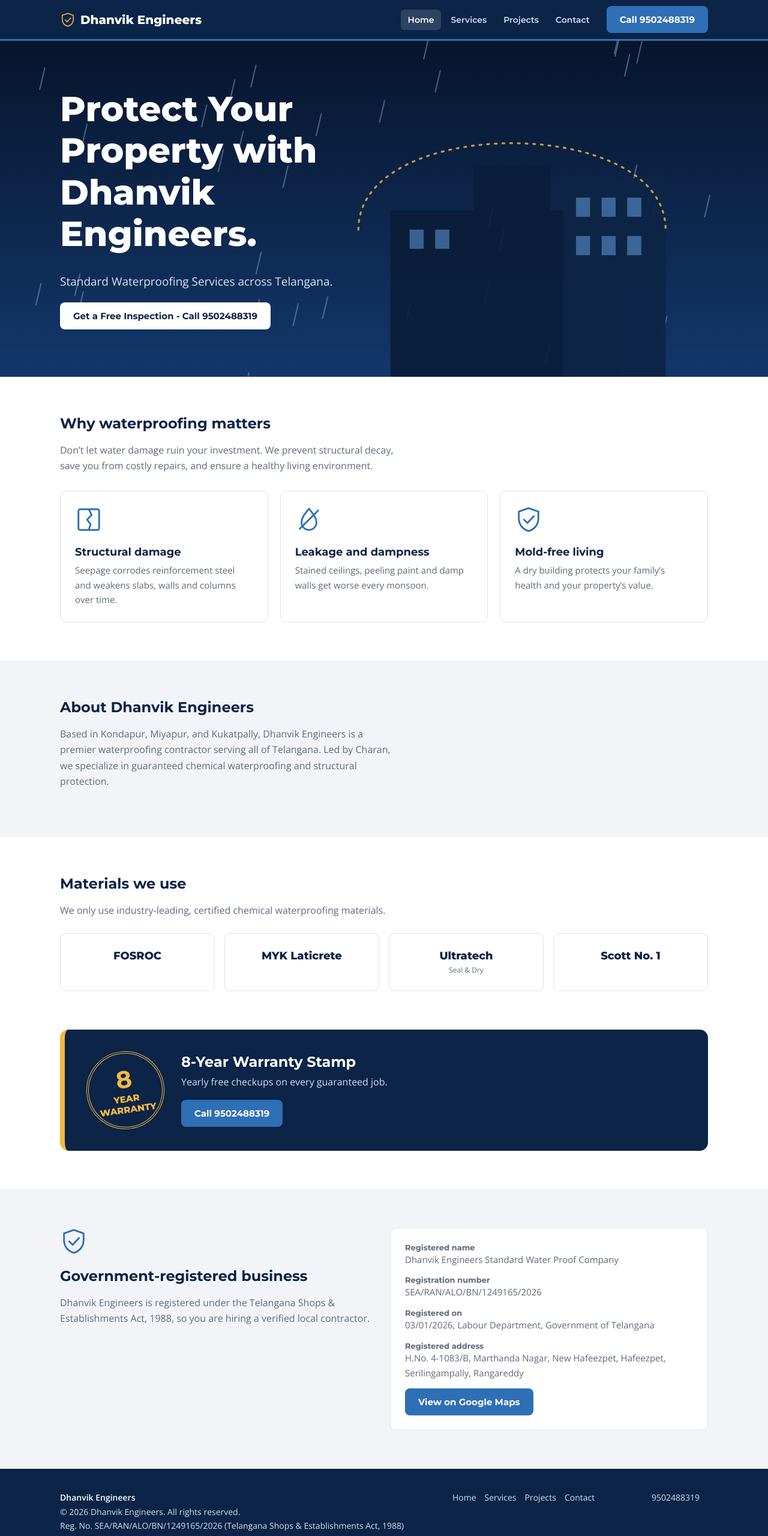
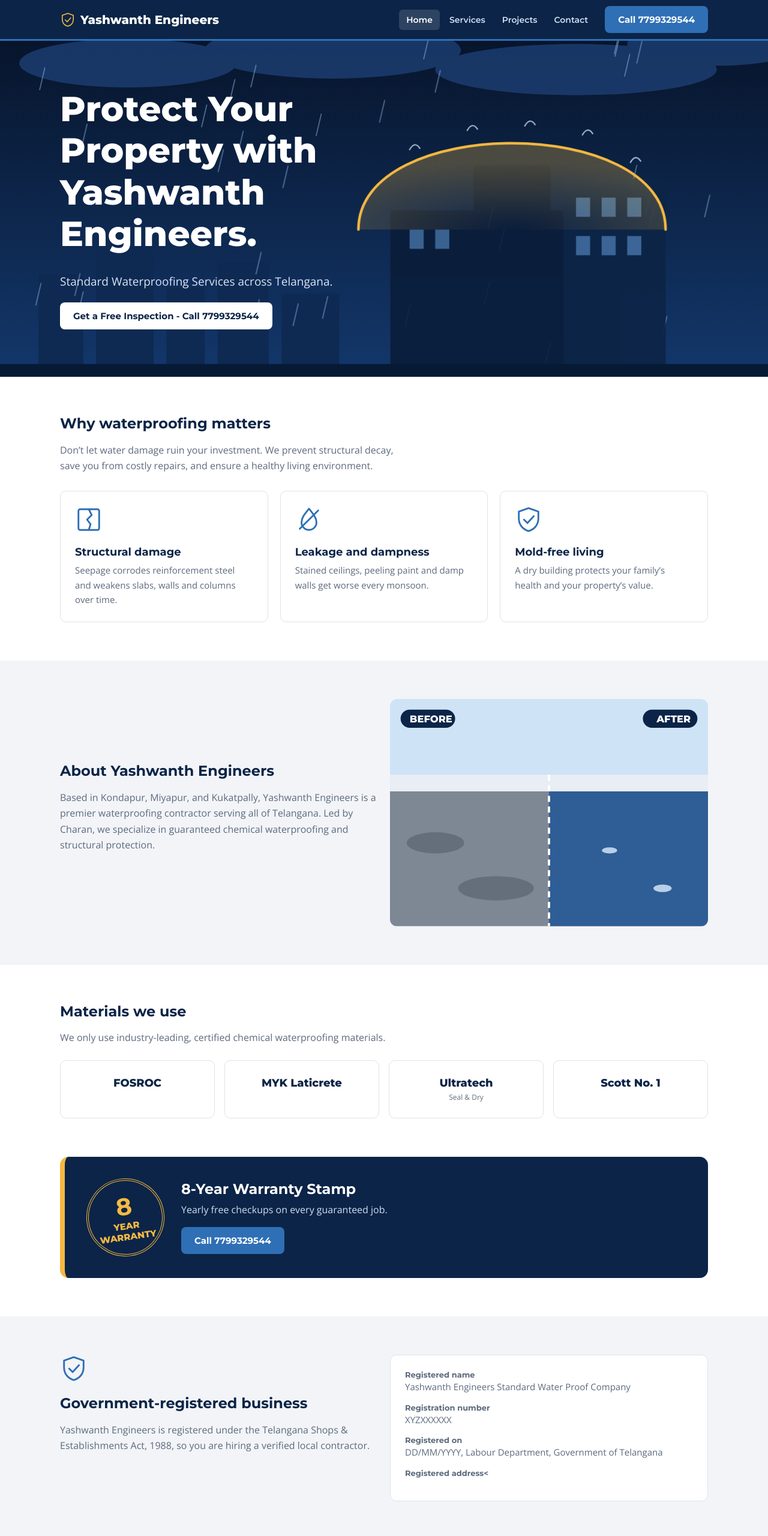
Before and after one commit to nbraju/Dhanvik_Engineers, a plain HTML site: page index.html in a window 1280 px wide. Shown: the top 2560 px of the page at 60% size. Drawn offline with nearby package versions, Linux system fonts and the light colour scheme.

Commit message:
Update company name from Dhanvik to Yashwanth

```diff
--- a/index.html
+++ b/index.html
@@ -3,7 +3,7 @@
 <head>
 <meta charset="utf-8">
 <meta name="viewport" content="width=device-width, initial-scale=1, viewport-fit=cover">
-<title>Dhanvik Engineers | Waterproofing Contractors in Telangana</title>
+<title>Yashwanth Engineers | Waterproofing Contractors in Telangana</title>
 <link rel="preconnect" href="https://fonts.googleapis.com">
 <link href="https://fonts.googleapis.com/css2?family=Montserrat:wght@600;700;800&family=Open+Sans:wght@400;600&display=swap" rel="stylesheet">
 <style>
@@ -63,7 +63,7 @@ a:focus-visible,button:focus-visible,input:focus-visible,select:focus-visible,te
 /* gallery */
 .masonry{columns:3 260px;column-gap:18px}
 .shot{break-inside:avoid;margin:0 0 18px;border-radius:10px;overflow:hidden;border:1px solid var(--line);background:var(--bg)}
-.shot .ph{display:grid;place-content:center;color:rgba(255,255,255,.85);font:600 13px Montserrat,sans-serif;text-align:center;padding:10px}
+.shot svg{display:block;width:100%;height:auto}
 .shot figcaption{padding:12px 14px;font-size:14px;color:var(--mut)}
 .cta{text-align:center}
 /* contact */
@@ -100,11 +100,11 @@ footer a{text-decoration:none;margin-right:14px}footer a:hover{text-decoration:u
 
 <header>
 <div class="bar">
-<a class="logo" href="#home"><svg width="26" height="26" style="color:#f5b942"><use href="#i-shield"/></svg>Dhanvik Engineers</a>
+<a class="logo" href="#home"><svg width="26" height="26" style="color:#f5b942"><use href="#i-shield"/></svg>Yashwanth Engineers</a>
 <nav aria-label="Main">
 <a href="#home" data-p="home">Home</a><a href="#services" data-p="services">Services</a><a href="#projects" data-p="projects">Projects</a><a href="#contact" data-p="contact">Contact</a>
 </nav>
-<a class="btn" href="tel:9502488319">Call 9502488319</a>
+<a class="btn" href="tel:7799329544">Call 7799329544</a>
 </div>
 </header>
 
@@ -113,16 +113,16 @@ footer a{text-decoration:none;margin-right:14px}footer a:hover{text-decoration:u
 <section class="page" id="p-home">
 <div class="hero">
 <svg class="scene" viewBox="0 0 1200 560" preserveAspectRatio="xMidYMax slice" aria-hidden="true">
-<g class="rain" id="rain"></g>
+<defs><radialGradient id="dg" cx="50%" cy="100%" r="80%"><stop offset="0" stop-color="#f5b942" stop-opacity="0"/><stop offset="1" stop-color="#f5b942" stop-opacity=".28"/></radialGradient></defs><g fill="#1d3f73" opacity=".8"><ellipse cx="200" cy="70" rx="170" ry="38"/><ellipse cx="520" cy="50" rx="200" ry="44"/><ellipse cx="900" cy="80" rx="220" ry="40"/><ellipse cx="1120" cy="40" rx="140" ry="34"/></g><g fill="#0e2a52"><rect x="60" y="400" width="70" height="160"/><rect x="150" y="350" width="90" height="210"/><rect x="260" y="420" width="60" height="140"/><rect x="340" y="380" width="80" height="180"/><rect x="440" y="430" width="90" height="130"/></g><g class="rain" id="rain"></g>
 <path d="M610 560V300h130V230h120v70h110V560z" fill="#0a1d3a" opacity=".9"/>
 <path d="M880 560V250h160v310z" fill="#0d2547" opacity=".95"/>
 <g fill="#6aa6e6" opacity=".5"><rect x="640" y="330" width="22" height="30"/><rect x="680" y="330" width="22" height="30"/><rect x="900" y="280" width="22" height="30"/><rect x="940" y="280" width="22" height="30"/><rect x="980" y="280" width="22" height="30"/><rect x="900" y="340" width="22" height="30"/><rect x="940" y="340" width="22" height="30"/><rect x="980" y="340" width="22" height="30"/></g>
-<path d="M560 330C560 150 1040 150 1040 330" fill="none" stroke="#f5b942" stroke-width="3" stroke-dasharray="3 9" stroke-linecap="round" opacity=".8"/>
+<path d="M560 330C560 150 1040 150 1040 330Z" fill="url(#dg)"/><path d="M560 330C560 150 1040 150 1040 330" fill="none" stroke="#f5b942" stroke-width="4" stroke-linecap="round"/><g fill="none" stroke="#cfe3f7" stroke-width="2" stroke-linecap="round" opacity=".8"><path d="M640 205q8-14 16-2M730 175q8-14 16-2M820 168q8-14 16-2M910 182q8-14 16-2M985 225q8-14 16-2"/></g><rect y="540" width="1200" height="20" fill="#071a35"/>
 </svg>
 <div class="in">
-<h1>Protect Your Property with Dhanvik Engineers.</h1>
+<h1>Protect Your Property with Yashwanth Engineers.</h1>
 <p>Standard Waterproofing Services across Telangana.</p>
-<a class="btn w" href="tel:9502488319">Get a Free Inspection - Call 9502488319</a>
+<a class="btn w" href="tel:7799329544">Get a Free Inspection - Call 7799329544</a>
 </div>
 </div>
 
@@ -137,8 +137,9 @@ footer a{text-decoration:none;margin-right:14px}footer a:hover{text-decoration:u
 </div>
 
 <div class="alt"><div class="wrap">
-<h2>About Dhanvik Engineers</h2>
-<p class="lead">Based in Kondapur, Miyapur, and Kukatpally, Dhanvik Engineers is a premier waterproofing contractor serving all of Telangana. Led by Charan, we specialize in guaranteed chemical waterproofing and structural protection.</p>
+<div class="grid g2" style="align-items:center"><div><h2>About Yashwanth Engineers</h2>
+<p class="lead">Based in Kondapur, Miyapur, and Kukatpally, Yashwanth Engineers is a premier waterproofing contractor serving all of Telangana. Led by Charan, we specialize in guaranteed chemical waterproofing and structural protection.</p></div>
+<svg viewBox="0 0 420 300" role="img" aria-label="Terrace before and after waterproofing" style="width:100%;height:auto;border-radius:12px"><rect width="420" height="300" fill="#cfe3f7"/><polygon points="0,120 420,120 420,300 0,300" fill="#7e8794"/><polygon points="210,120 420,120 420,300 210,300" fill="#2f5d95"/><g fill="#555e6b" opacity=".6"><ellipse cx="60" cy="190" rx="38" ry="14"/><ellipse cx="140" cy="250" rx="50" ry="16"/></g><g fill="#cfe3f7" opacity=".85"><ellipse cx="290" cy="200" rx="10" ry="4"/><ellipse cx="360" cy="250" rx="12" ry="5"/></g><rect y="100" width="420" height="22" fill="#e9eef5"/><path d="M210 100V300" stroke="#fff" stroke-width="3" stroke-dasharray="8 6"/><g font-family="Montserrat,sans-serif" font-weight="800" font-size="13" fill="#fff"><rect x="14" y="14" width="72" height="24" rx="12" fill="#0b2447"/><text x="26" y="31">BEFORE</text><rect x="334" y="14" width="72" height="24" rx="12" fill="#0b2447"/><text x="352" y="31">AFTER</text></g></svg></div>
 </div></div>
 
 <div class="wrap">
@@ -151,17 +152,16 @@ footer a{text-decoration:none;margin-right:14px}footer a:hover{text-decoration:u
 
 <div class="wrap" style="padding-top:0">
 <div class="warranty"><div class="stamp"><span><b>8</b>YEAR<br>WARRANTY</span></div>
-<div><h2>8-Year Warranty Stamp</h2><p>Yearly free checkups on every guaranteed job.</p><p style="margin-top:16px"><a class="btn" href="tel:9502488319">Call 9502488319</a></p></div></div>
+<div><h2>8-Year Warranty Stamp</h2><p>Yearly free checkups on every guaranteed job.</p><p style="margin-top:16px"><a class="btn" href="tel:7799329544">Call 7799329544</a></p></div></div>
 </div>
 <div class="alt"><div class="wrap">
 <div class="grid g2" style="align-items:start">
-<div><svg class="ico"><use href="#i-shield"/></svg><h2>Government-registered business</h2><p class="lead">Dhanvik Engineers is registered under the Telangana Shops &amp; Establishments Act, 1988, so you are hiring a verified local contractor.</p></div>
+<div><svg class="ico"><use href="#i-shield"/></svg><h2>Government-registered business</h2><p class="lead">Yashwanth Engineers is registered under the Telangana Shops &amp; Establishments Act, 1988, so you are hiring a verified local contractor.</p></div>
 <div class="card det">
-<p><strong>Registered name</strong>Dhanvik Engineers Standard Water Proof Company</p>
-<p><strong>Registration number</strong>SEA/RAN/ALO/BN/1249165/2026</p>
-<p><strong>Registered on</strong>03/01/2026, Labour Department, Government of Telangana</p>
-<p><strong>Registered address</strong>H.No. 4-1083/B, Marthanda Nagar, New Hafeezpet, Hafeezpet, Serilingampally, Rangareddy</p>
-<a class="btn" href="https://www.google.com/maps/search/?api=1&amp;query=H+No+4-1083%2FB+Marthanda+Nagar+New+Hafeezpet+Hafeezpet+Serilingampally+Hyderabad+Telangana" target="_blank" rel="noopener">View on Google Maps</a>
+<p><strong>Registered name</strong>Yashwanth Engineers Standard Water Proof Company</p>
+<p><strong>Registration number</strong>XYZXXXXXX</p>
+<p><strong>Registered on</strong>DD/MM/YYYY, Labour Department, Government of Telangana</p>
+<p><strong>Registered address<
 </div>
 </div>
 </div></div>
@@ -198,25 +198,25 @@ footer a{text-decoration:none;margin-right:14px}footer a:hover{text-decoration:u
 <div class="wrap">
 <h2>Special offers</h2>
 <div class="grid g2" style="margin-top:20px">
-<div class="card offer"><svg class="ico"><use href="#i-sun"/></svg><h3>Terrace Cool Painting</h3><p>Reflective coating that lowers indoor heat. Ask for the current offer.</p><p style="margin-top:16px"><a class="btn w" href="tel:9502488319">Call 9502488319</a></p></div>
-<div class="card offer"><svg class="ico"><use href="#i-home"/></svg><h3>New Building Waterproofing</h3><p>Build it dry from day one, with an 8-year warranty.</p><p style="margin-top:16px"><a class="btn w" href="tel:9502488319">Call 9502488319</a></p></div>
+<div class="card offer"><svg class="ico"><use href="#i-sun"/></svg><h3>Terrace Cool Painting</h3><p>Reflective coating that lowers indoor heat. Ask for the current offer.</p><p style="margin-top:16px"><a class="btn w" href="tel:7799329544">Call 7799329544</a></p></div>
+<div class="card offer"><svg class="ico"><use href="#i-home"/></svg><h3>New Building Waterproofing</h3><p>Build it dry from day one, with an 8-year warranty.</p><p style="margin-top:16px"><a class="btn w" href="tel:7799329544">Call 7799329544</a></p></div>
 </div>
 </div>
 </section>
 
 <!-- PROJECTS -->
 <section class="page" id="p-projects">
-<div class="sub"><div class="in"><h1>Our Recent Projects.</h1><p>Placeholder tiles below: swap in your own site photos.</p></div></div>
+<div class="sub"><div class="in"><h1>Our Recent Projects.</h1><p>Example illustrations of our work. Real site photos coming soon.</p></div></div>
 <div class="wrap">
 <div class="masonry">
-<figure class="shot"><div class="ph" style="height:260px;background:linear-gradient(160deg,#13376b,#6aa6e6)">Photo: coated terrace</div><figcaption>Terrace Waterproofing - Gachibowli</figcaption></figure>
-<figure class="shot"><div class="ph" style="height:190px;background:linear-gradient(160deg,#0b2447,#2f6fb5)">Photo: epoxy floor</div><figcaption>Epoxy Floor Coating - Miyapur</figcaption></figure>
-<figure class="shot"><div class="ph" style="height:300px;background:linear-gradient(160deg,#1c5d8f,#9cd1e8)">Photo: clear pool</div><figcaption>Pool Sealing - Kondapur</figcaption></figure>
-<figure class="shot"><div class="ph" style="height:220px;background:linear-gradient(160deg,#3a4d6b,#9fb3cf)">Photo: modern bathroom</div><figcaption>Bathroom Waterproofing - Kukatpally</figcaption></figure>
-<figure class="shot"><div class="ph" style="height:270px;background:linear-gradient(160deg,#0a1a33,#4a6fa5)">Photo: basement</div><figcaption>Basement Pressure Grouting - Hitech City</figcaption></figure>
-<figure class="shot"><div class="ph" style="height:200px;background:linear-gradient(160deg,#2f6fb5,#cfe0f5)">Photo: cool paint roof</div><figcaption>Terrace Cool Painting - Miyapur</figcaption></figure>
+<figure class="shot"><svg viewBox="0 0 400 300" role="img" aria-label="Freshly coated terrace"><defs><linearGradient id="s1" x1="0" y1="0" x2="0" y2="1"><stop offset="0" stop-color="#9cc4f0"/><stop offset="1" stop-color="#e8f1fb"/></linearGradient></defs><rect width="400" height="300" fill="url(#s1)"/><g fill="#8fa9c9"><rect x="20" y="90" width="60" height="70"/><rect x="95" y="60" width="50" height="100"/><rect x="300" y="75" width="70" height="85"/></g><rect y="150" width="400" height="20" fill="#e9eef5"/><rect y="170" width="400" height="130" fill="#2f5d95"/><path d="M0 200H400M0 235H400M0 275H400" stroke="#5f8cc0" stroke-width="2"/><g fill="#cfe3f7" opacity=".85"><ellipse cx="70" cy="215" rx="9" ry="4"/><ellipse cx="150" cy="250" rx="11" ry="5"/><ellipse cx="260" cy="205" rx="8" ry="3.5"/><ellipse cx="330" cy="260" rx="12" ry="5"/></g><rect x="215" y="225" width="6" height="55" transform="rotate(-20 218 250)" fill="#f5b942"/><rect x="170" y="212" width="70" height="16" rx="6" fill="#f2f4f7" transform="rotate(-20 205 220)"/></svg><figcaption>Terrace Waterproofing - Gachibowli</figcaption></figure>
+<figure class="shot"><svg viewBox="0 0 400 220" role="img" aria-label="Epoxy coated floor"><rect width="400" height="220" fill="#d9e2ee"/><rect width="400" height="90" fill="#aebdd1"/><g fill="#8497b0"><rect x="40" width="26" height="100"/><rect x="190" width="26" height="100"/><rect x="340" width="26" height="100"/></g><rect y="100" width="400" height="120" fill="#3b6ea8"/><rect y="100" width="400" height="25" fill="#5d8cc4"/><path d="M0 170 400 150" stroke="#f5b942" stroke-width="6" stroke-dasharray="30 18"/><path d="M60 140 120 200M230 135 300 205M330 150 370 190" stroke="#fff" opacity=".35" stroke-width="5" stroke-linecap="round"/></svg><figcaption>Epoxy Floor Coating - Miyapur</figcaption></figure>
+<figure class="shot"><svg viewBox="0 0 400 340" role="img" aria-label="Sealed swimming pool"><defs><linearGradient id="w3" x1="0" y1="0" x2="0" y2="1"><stop offset="0" stop-color="#7fd0ea"/><stop offset="1" stop-color="#1a78b5"/></linearGradient><pattern id="t3" width="28" height="28" patternUnits="userSpaceOnUse"><path d="M28 0H0V28" fill="none" stroke="#fff" stroke-opacity=".25"/></pattern></defs><rect width="400" height="340" fill="#e9eef5"/><rect x="30" y="40" width="340" height="260" rx="10" fill="url(#w3)"/><rect x="30" y="40" width="340" height="260" rx="10" fill="url(#t3)"/><path d="M60 100c30-14 50 14 80 0s50 14 80 0 50 14 80 0M60 160c30-14 50 14 80 0s50 14 80 0 50 14 80 0M60 220c30-14 50 14 80 0s50 14 80 0 50 14 80 0" fill="none" stroke="#fff" stroke-opacity=".5" stroke-width="3"/><path d="M320 20V60M340 20V60" stroke="#b9c4d4" stroke-width="5"/></svg><figcaption>Pool Sealing - Kondapur</figcaption></figure>
+<figure class="shot"><svg viewBox="0 0 400 270" role="img" aria-label="Waterproofed bathroom"><defs><pattern id="t4" width="40" height="40" patternUnits="userSpaceOnUse"><rect width="40" height="40" fill="#dfe8f2"/><path d="M40 0H0V40" fill="none" stroke="#b9c8da" stroke-width="2"/></pattern></defs><rect width="400" height="270" fill="url(#t4)"/><rect y="215" width="400" height="55" fill="#2f6fb5"/><rect y="215" width="400" height="8" fill="#5d8cc4"/><path d="M60 150h200v40a30 30 0 0 1-30 30H90a30 30 0 0 1-30-30z" fill="#fff" stroke="#b9c8da" stroke-width="3"/><path d="M310 30v70h-40" fill="none" stroke="#8497b0" stroke-width="6"/><rect x="250" y="96" width="36" height="12" rx="5" fill="#8497b0"/><path d="M262 118c3 6 4 8 0 12-4-4-3-6 0-12zM276 128c3 6 4 8 0 12-4-4-3-6 0-12zM268 142c3 6 4 8 0 12-4-4-3-6 0-12z" fill="#7fb4ea"/><path d="M340 160l22-9v22c0 10-9 17-22 21-13-4-22-11-22-21v-22z" fill="#f5b942"/></svg><figcaption>Bathroom Waterproofing - Kukatpally</figcaption></figure>
+<figure class="shot"><svg viewBox="0 0 400 300" role="img" aria-label="Basement pressure grouting"><rect width="400" height="300" fill="#9aa5b4"/><path d="M0 60H400M0 120H400M0 180H400M100 0V60M250 60V120M60 120V180M310 120V180" stroke="#8794a6" stroke-width="2"/><path d="M0 100H400" stroke="#6b7a8f" stroke-width="12"/><path d="M20 150l40-8 40 10 50-9 50 8 50-10 50 9 60-8" stroke="#4b5563" stroke-width="3" fill="none"/><g fill="#f5b942"><circle cx="60" cy="146" r="7"/><circle cx="150" cy="146" r="7"/><circle cx="240" cy="146" r="7"/><circle cx="330" cy="146" r="7"/></g><rect y="200" width="400" height="100" fill="#2f5d95"/><rect y="200" width="400" height="8" fill="#5d8cc4"/></svg><figcaption>Basement Pressure Grouting - Hitech City</figcaption></figure>
+<figure class="shot"><svg viewBox="0 0 400 240" role="img" aria-label="Terrace cool paint reflecting sunlight"><defs><linearGradient id="s6" x1="0" y1="0" x2="0" y2="1"><stop offset="0" stop-color="#ffd98a"/><stop offset="1" stop-color="#cfe6fa"/></linearGradient></defs><rect width="400" height="240" fill="url(#s6)"/><circle cx="330" cy="55" r="30" fill="#f5b942"/><path d="M330 8v10M330 92v10M283 55h10M367 55h10M296 21l7 7M357 82l7 7M364 21l-7 7M303 82l-7 7" stroke="#f5b942" stroke-width="4" stroke-linecap="round"/><polygon points="20,150 380,150 400,240 0,240" fill="#fff"/><polygon points="20,150 380,150 385,165 15,165" fill="#e1e8f0"/><path d="M120 150 150 105M200 150l30-45M280 150l30-45" stroke="#2f6fb5" stroke-width="3" stroke-linecap="round"/></svg><figcaption>Terrace Cool Painting - Miyapur</figcaption></figure>
 </div>
-<div class="cta" style="margin-top:36px"><h2>Want to see your project here? Call us today.</h2><a class="btn" href="tel:9502488319">Call 9502488319</a></div>
+<div class="cta" style="margin-top:36px"><h2>Want to see your project here? Call us today.</h2><a class="btn" href="tel:7799329544">Call 7799329544</a></div>
 </div>
 </section>
 
@@ -237,20 +237,20 @@ footer a{text-decoration:none;margin-right:14px}footer a:hover{text-decoration:u
 <div class="card det">
 <h3>Contact details</h3>
 <p><strong>Contact person</strong>Charan</p>
-<p><strong>Phone</strong><a class="tel" href="tel:9502488319">9502488319</a></p>
-<p><strong>Registered address</strong>H.No. 4-1083/B, Marthanda Nagar, New Hafeezpet, Hafeezpet, Serilingampally, Rangareddy<br><a href="https://www.google.com/maps/search/?api=1&amp;query=H+No+4-1083%2FB+Marthanda+Nagar+New+Hafeezpet+Hafeezpet+Serilingampally+Hyderabad+Telangana" target="_blank" rel="noopener" style="color:var(--blue);font-weight:600">Open in Google Maps</a></p>
+<p><strong>Phone</strong><a class="tel" href="tel:7799329544">7799329544</a></p>
+<p><strong>Registered address</<br><a href="" target="_blank" rel="noopener" style="color:var(--blue);font-weight:600">Open in Google Maps</a></p>
 <p><strong>Service areas</strong>Kondapur, Miyapur, Kukatpally. We work all over Telangana.</p>
 <p><strong>Find us on Google Maps</strong><a href="https://www.google.com/maps/search/?api=1&amp;query=Kondapur+Hyderabad" target="_blank" rel="noopener" style="color:var(--blue);font-weight:600">Kondapur</a> &nbsp;|&nbsp; <a href="https://www.google.com/maps/search/?api=1&amp;query=Miyapur+Hyderabad" target="_blank" rel="noopener" style="color:var(--blue);font-weight:600">Miyapur</a> &nbsp;|&nbsp; <a href="https://www.google.com/maps/search/?api=1&amp;query=Kukatpally+Hyderabad" target="_blank" rel="noopener" style="color:var(--blue);font-weight:600">Kukatpally</a></p>
-<a class="btn" href="tel:9502488319">Call now</a>
+<a class="btn" href="tel:7799329544">Call now</a>
 </div>
 </div></div>
 </section>
 </main>
 
 <footer><div class="in">
-<div><strong style="color:#fff">Dhanvik Engineers</strong><br>&copy; <span id="yr">2026</span> Dhanvik Engineers. All rights reserved.<br>Reg. No. SEA/RAN/ALO/BN/1249165/2026 (Telangana Shops &amp; Establishments Act, 1988)</div>
+<div><strong style="color:#fff">Yashwanth Engineers</strong><br>&copy; <span id="yr">2026</span> Yashwanth Engineers. All rights reserved.<br>Reg. No. SEA/RAN/ALO/BN/1249165/2026 (Telangana Shops &amp; Establishments Act, 1988)</div>
 <div><a href="#home">Home</a><a href="#services">Services</a><a href="#projects">Projects</a><a href="#contact">Contact</a></div>
-<div><a href="tel:9502488319">9502488319</a></div>
+<div><a href="tel:7799329544">7799329544</a></div>
 </div></footer>
 
 <script>
@@ -260,7 +260,7 @@ function route(){
 var h=(location.hash||"#home").slice(1);if(pages.indexOf(h)<0)h="home";
 pages.forEach(function(p){document.getElementById("p-"+p).classList.toggle("show",p===h)});
 document.querySelectorAll("nav a").forEach(function(a){a.classList.toggle("on",a.dataset.p===h);a.toggleAttribute("aria-current",a.dataset.p===h)});
-document.title="Dhanvik Engineers | "+titles[h];window.scrollTo(0,0);
+document.title="Yashwanth Engineers | "+titles[h];window.scrollTo(0,0);
 }
 window.addEventListener("hashchange",route);route();
 var r=document.getElementById("rain"),s="";
@@ -274,9 +274,9 @@ var n=document.getElementById("n").value.trim(),p=document.getElementById("ph").
 ok.style.display="block";
 if(!n||!p){ok.style.background="#fde8e8";ok.style.color="#7f1d1d";ok.textContent="Enter your name and phone number so Charan can call you back.";return}
 ok.style.background="#e5f4ea";ok.style.color="#14532d";
-var t="Hello Dhanvik Engineers, I’m "+n+" ("+p+"). Service: "+document.getElementById("s").value+". "+document.getElementById("m").value;
-window.open("https://wa.me/919502488319?text="+encodeURIComponent(t),"_blank","noopener");
-ok.textContent="WhatsApp opened with your enquiry. If it didn’t, call 9502488319.";
+var t="Hello Yashwanth Engineers, I’m "+n+" ("+p+"). Service: "+document.getElementById("s").value+". "+document.getElementById("m").value;
+window.open("https://wa.me/917799329544?text="+encodeURIComponent(t),"_blank","noopener");
+ok.textContent="WhatsApp opened with your enquiry. If it didn’t, call 7799329544.";
 });
 })();
 </script>
```
